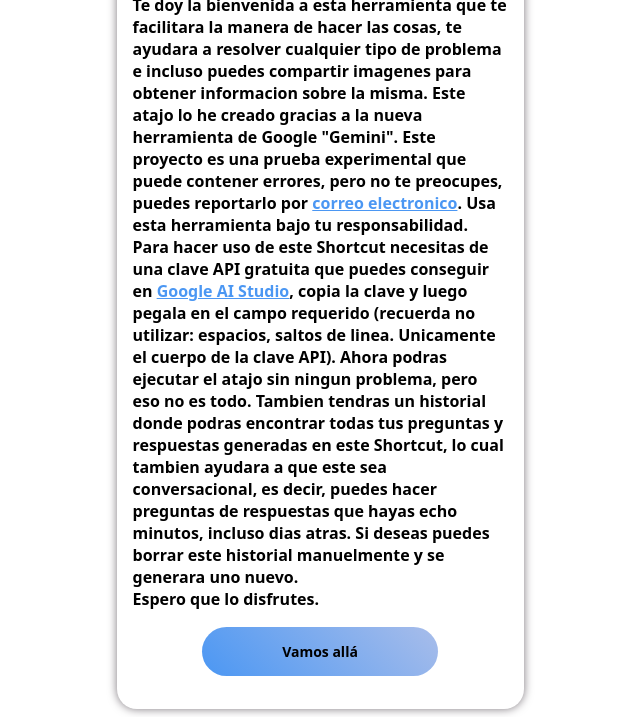
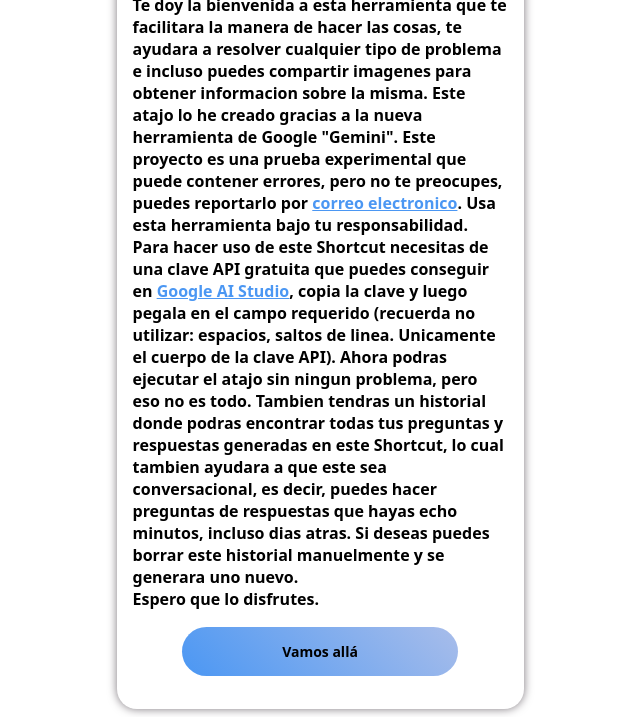
Before and after one commit to eddi-dev95/Gemini-sh.github.io, a plain HTML site: page index.html in a window 1280 px wide. Shown: the part 468-1185 px from the top of the page, without its empty margins (320-960 px from the left). Drawn offline with Linux system fonts and the light colour scheme.

Commit message:
Update style.css

```diff
--- a/style.css
+++ b/style.css
@@ -45,7 +45,7 @@
   }
   .btn {
       border-radius: 50px;
-      padding: 15px 5rem;
+      padding: 15px 100px;
       width: 100%;
       background-image: linear-gradient(45deg, #4b97f3, #a8bdea);
       cursor: pointer;
```
